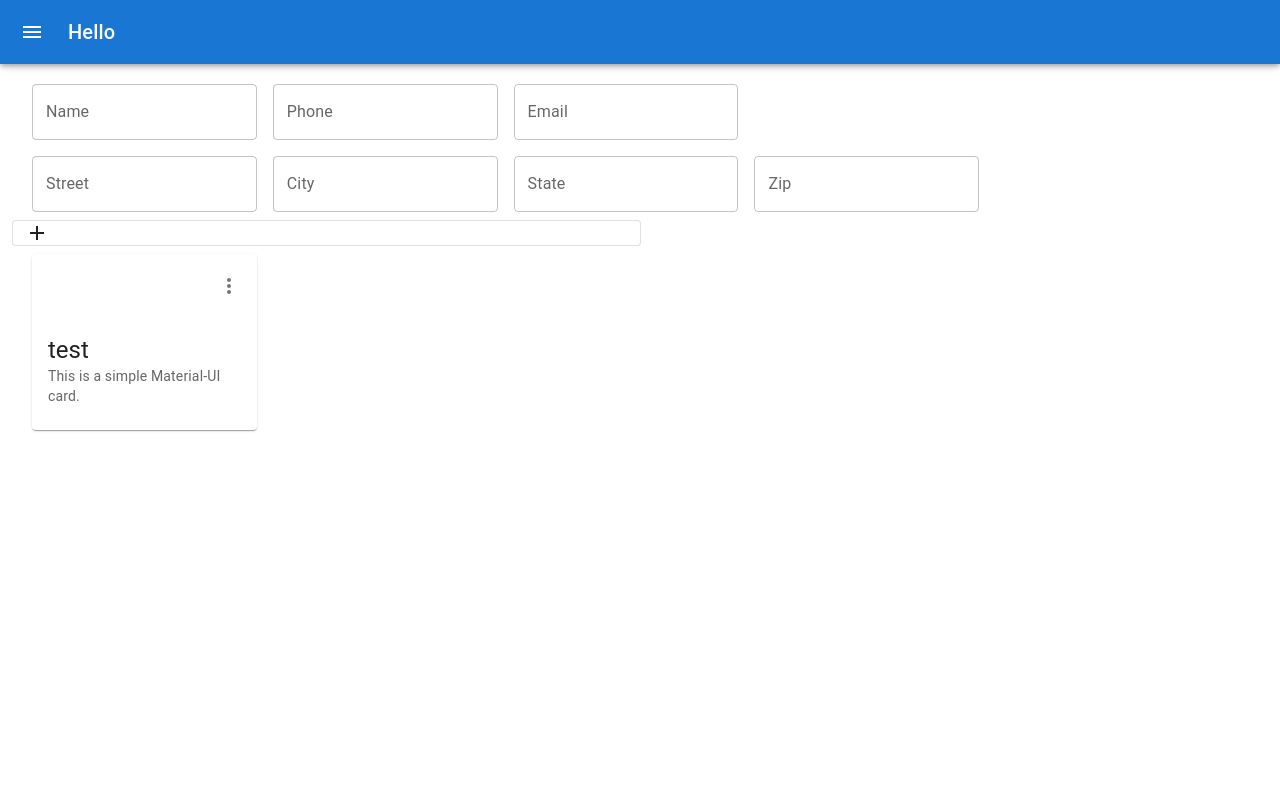
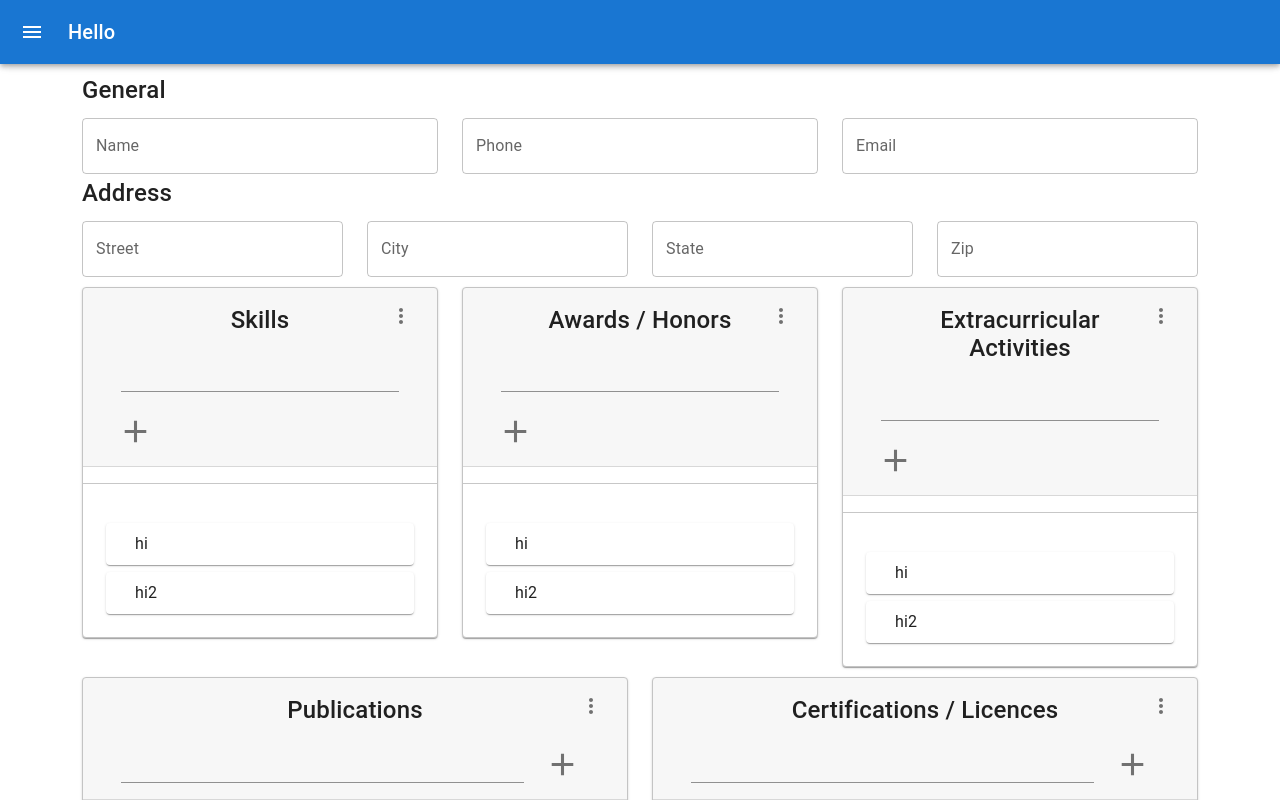
Before and after one commit to stewalc3/chatgpt-r-cv, a React (Create React App) app in the folder Chat GPT Resume-CV Generator Web/ClientApp/: page /user-info in a window 1280 px wide. Shown: the top 800 px of the page. Built offline with nearby package versions, Linux system fonts and the light colour scheme; no server answers.

Commit message:
general ui changes, honestly forgot to commit frequently

```diff
--- a/Chat GPT Resume-CV Generator Web/ClientApp/src/AppRoutes.js
+++ b/Chat GPT Resume-CV Generator Web/ClientApp/src/AppRoutes.js
@@ -1,6 +1,7 @@
 import { Counter } from "./components/Counter";
 import { FetchData } from "./components/FetchData";
 import { Home } from "./components/Home";
+import Create from "./components/Pages/Create/Create"
 import  UserInfo from "./components/Pages/UserInfo/UserInfo"
 
 const AppRoutes = [
@@ -8,6 +9,10 @@ const AppRoutes = [
         index: true,
         element: <Home />
   },
+  {
+      path: '/create',
+      element: <Create />
+},
   {
         path: '/counter',
         element: <Counter />
--- a/Chat GPT Resume-CV Generator Web/ClientApp/src/components/NavMenu.css
+++ /dev/null
@@ -1,18 +0,0 @@
-a.navbar-brand {
-  white-space: normal;
-  text-align: center;
-  word-break: break-all;
-}
-
-html {
-  font-size: 14px;
-}
-@media (min-width: 768px) {
-  html {
-    font-size: 16px;
-  }
-}
-
-.box-shadow {
-  box-shadow: 0 .25rem .75rem rgba(0, 0, 0, .05);
-}
--- /dev/null
+++ b/Chat GPT Resume-CV Generator Web/ClientApp/src/components/Pages/Create/Create.js
@@ -0,0 +1,36 @@
+import TextField from '@mui/material/TextField';
+function getParam(param){
+    var p=decodeURIComponent(new URL(window.location.href).searchParams.get(param))
+    return p==="null"? "":p;
+}
+
+export default function Create(){
+    let company = getParam("Company");
+    let title = getParam("Title");
+    let description = getParam("Description");
+
+    return (<div className='container'>
+
+        <h4>Job Info</h4>
+        <div className='row'>
+            <div className='col'>
+                <TextField label="Company" variant="outlined" fullWidth defaultValue={company}/>
+            </div>
+            <div className='col'>
+                <TextField label="Job Title" variant="outlined" fullWidth defaultValue={title}/>
+            </div>
+        </div>
+
+       <div className='row'>
+            <div className='col'>
+                <TextField label="Job Description" multiline maxRows={11} fullWidth defaultValue={description}/>
+            </div>
+       </div>
+       <div className='row'>
+            <div className='col'>
+            <button className='btn btn-primary'>hi</button>
+
+            </div>
+        </div>
+    </div>);
+}
--- /dev/null
+++ b/Chat GPT Resume-CV Generator Web/ClientApp/src/components/Pages/UserInfo/Editable List/EditableList.js
@@ -0,0 +1,103 @@
+import { Card, IconButton, TextField, Typography } from "@mui/material";
+import ListCard from "./ListCard";
+import { useState,useEffect,useRef } from "react";
+import { CardBody, CardHeader } from "reactstrap";
+import AddIcon from '@mui/icons-material/Add';
+import MoreVertIcon from '@mui/icons-material/MoreVert';
+import Menu from '@mui/material/Menu';
+import MenuItem from '@mui/material/MenuItem';
+export default function EditableList(props){
+    const textFieldRef = useRef(null);
+
+    const [title,setTitle]=useState('Unnamed');
+
+    useEffect(() => {
+        if (props.title != null) {
+            setTitle(props.title);
+        }
+    }, [props.title]);
+
+    const [items,setItems]=useState(["hi","hi2"]);
+
+    const handleDelete = (index) => {
+        const updatedItems = [...items];
+        updatedItems.splice(index, 1);
+        setItems(updatedItems);
+    };
+    const addItemButtonClick=function(){
+        inputGiven({
+            target:textFieldRef.current,
+            code:"Enter"
+        });
+    }
+    const inputGiven=function(args){
+        let input=args.target.value;
+        if(args.code==="Enter" && input.length>0 && !items.includes(input)){
+            setItems([...items,input]);
+            args.target.value="";
+        }
+    }
+
+
+    //Drop Down Menu
+    const [anchorEl, setAnchorEl] = useState(null);
+
+    const popupMenuClick = (event) => {
+        setAnchorEl(event.currentTarget);
+    };
+
+    const closePopup = () => {
+        setAnchorEl(null);
+    };
+
+    const handleDeleteAll = () => {
+        console.log('Delete All clicked');
+        setItems([]);
+        closePopup();
+    };
+
+return (
+    <Card sx={{border:"1px solid #c4c4c4"}}>
+        <CardHeader>
+
+            <div className="row">
+                <div className="col">
+                    <h4 variant="h4" style={{textAlign:"center",marginLeft:"64px",marginTop:"5px",marginBottom:"0"}}>{title}</h4>
+                </div>
+                <div className="col-auto">
+                    <IconButton aria-controls="menu" aria-haspopup="true" onClick={popupMenuClick}>
+                        <MoreVertIcon />
+                    </IconButton>
+                    <Menu anchorEl={anchorEl} open={Boolean(anchorEl)} onClose={closePopup}>
+                        <MenuItem onClick={handleDeleteAll}>Delete All</MenuItem>
+                    </Menu>
+                </div>
+            </div>
+
+
+
+            <div className="row" style={{margin:"0 10px"}}>
+                <div className="col">
+                    <TextField fullWidth label=" " variant="standard" onKeyDown={inputGiven} inputRef={textFieldRef}/>
+                </div>
+                <div className="col-auto" style={{paddingLeft:"0px"}}>
+                    <IconButton sx={{ marginTop: '8px' }}>
+                        <AddIcon onClick={addItemButtonClick} style={{ fontSize: '37px' }} />
+                    </IconButton>
+                </div>
+            </div>
+        </CardHeader>
+        <hr></hr>
+       <CardBody>
+            <div style={{maxHeight:"200px",overflowY:"auto"}}>
+                {items.map((item, index) => (
+                    <ListCard key={index} value={item} onDelete={() => handleDelete(index)} // Pass the onDelete callback
+                    />
+                ))}
+            </div>
+            {(items.length === 0) ? <Typography variant="body2" sx={{ textAlign: 'center', padding:"5px", marginBottom:"5px" }}>None</Typography> : null}
+
+        </CardBody>
+    </Card>
+);
+}
--- /dev/null
+++ b/Chat GPT Resume-CV Generator Web/ClientApp/src/components/Pages/UserInfo/Editable List/ListCard.css
@@ -0,0 +1,6 @@
+.list-item:hover .delete-icon{
+    visibility: visible;
+}
+.delete-icon{
+    visibility: collapse;
+}
--- /dev/null
+++ b/Chat GPT Resume-CV Generator Web/ClientApp/src/components/Pages/UserInfo/Editable List/ListCard.js
@@ -0,0 +1,34 @@
+import React, { useState,useEffect } from 'react';
+import Card from '@mui/material/Card';
+import DeleteIcon from '@mui/icons-material/Delete';
+import IconButton from '@mui/material/IconButton';
+import "./ListCard.css";
+
+export default function ListCard(props) {
+    const [text, setText] = useState('');
+
+    useEffect(() => {
+        // Update the text state when props.value changes
+        if (props.value != null) {
+            setText(props.value);
+        }
+    }, [props.value]);
+
+    return (
+        <Card sx={{margin:"7px"}} className='list-item'>
+            <div className='container'>
+                <div className='row'>
+                    <div className='col'>
+                        <p style={{ margin: "auto 5px", lineHeight: 2 }}>{text}</p>
+                    </div>
+
+                    <div className='col-auto'>
+                        <IconButton aria-label="delete" className='delete-icon' onClick={props.onDelete}>
+                            <DeleteIcon />
+                        </IconButton>
+                    </div>
+                </div>
+            </div>
+        </Card>
+    );
+}
--- a/Chat GPT Resume-CV Generator Web/ClientApp/src/components/Pages/UserInfo/UserInfo.css
+++ b/Chat GPT Resume-CV Generator Web/ClientApp/src/components/Pages/UserInfo/UserInfo.css
@@ -1,3 +1,14 @@
 .edu-proj{
     max-height: 20vh;
 }
+
+.col > .MuiTextField-root{
+     min-width:250px;
+}
+.col {
+    margin: 5px 0;
+}
+
+.lists > .col {
+    min-width: 350px;
+}
--- a/Chat GPT Resume-CV Generator Web/ClientApp/src/components/Pages/UserInfo/UserInfo.js
+++ b/Chat GPT Resume-CV Generator Web/ClientApp/src/components/Pages/UserInfo/UserInfo.js
@@ -1,35 +1,58 @@
-import { Box } from '@mui/material';
+import { Box, ImageList } from '@mui/material';
 import TextField from '@mui/material/TextField';
 import Education from "./Education"
 import "./UserInfo.css";
-import AddIcon from '@mui/icons-material/Add';
+
+import EditableList from './Editable List/EditableList';
+
 export default function UserInfo(){
     return (
-        <div>
-            <Box component="form" sx={{'& > :not(style)': { m: 1, width: '25ch' },}} noValidate autoComplete="off">
-                <TextField id="nameInput" label="Name" variant="outlined" />
-                <TextField id="phoneInput" label="Phone" variant="outlined"/>
-                <TextField id="emailInput" label="Email" variant="outlined" />
-            </Box>
-            <Box component="form" sx={{ '& > :not(style)': { m: 1, width: '25ch' }, }} noValidate autoComplete="off">
-                <TextField id="streetInput" label="Street" variant="outlined" />
-                <TextField id="cityInput" label="City" variant="outlined" />
-                <TextField id="stateInput" label="State" variant="outlined" />
-                <TextField id="zipInput" label="Zip" variant="outlined" />
-            </Box>
-            <div className='row edu-proj'>
-                <div className='col card'>
+        <div className='container'>
+            <h4>General</h4>
+        <div className='row'>
+            <div className='col'>
+            <TextField id="nameInput" label="Name" variant="outlined" fullWidth/>
+            </div>
+            <div className='col'>
+            <TextField id="phoneInput" label="Phone" variant="outlined" fullWidth/>
+            </div>
+            <div className='col'>
+            <TextField id="emailInput" label="Email" variant="outlined" fullWidth/>
+            </div>
+        </div>
+        <h4>Address</h4>
+        <div className='row'>
+            <div className='col'>
+                <TextField id="streetInput" label="Street" variant="outlined" fullWidth />
+            </div>
+            <div className='col'>
+                <TextField id="cityInput" label="City" variant="outlined" fullWidth/>
+            </div>
+            <div className='col'>
+                <TextField id="stateInput" label="State" variant="outlined" fullWidth/>
+            </div>
+            <div className='col'>
+                <TextField id="zipInput" label="Zip" variant="outlined" fullWidth/>
+            </div>
+        </div>
+        <div className='row lists'>
+            <div className='col'>
+                <EditableList title="Skills"/>
+            </div>
+            <div className='col'>
+                <EditableList title="Awards / Honors"/>
+            </div>
+            <div className='col'>
+                <EditableList title="Extracurricular Activities"/>
+            </div>
+            <div className='col'>
+                <EditableList title="Publications"/>
+            </div>
+            <div className='col'>
+                <EditableList title="Certifications / Licences"/>
+            </div>
+        </div>
 
-                        <AddIcon/>
-
-                </div>
-                <div className='col'>
-
-                </div>
-            </div>
-            <Box component="form" sx={{ '& > :not(style)': { m: 1, width: '25ch' }, }} noValidate autoComplete="off">
-                <Education/>
-            </Box>
-</div>
+        </div>
         );
 }
```
Also changed, not shown: Chat GPT Resume-CV Generator Web/ClientApp/src/components/Layout.js (deleted, +0 -18 lines), Chat GPT Resume-CV Generator Web/ClientApp/src/components/Nav/NavBar.js (+7 -6 lines), Chat GPT Resume-CV Generator Web/ClientApp/src/components/NavMenu.js (deleted, +0 -47 lines).
